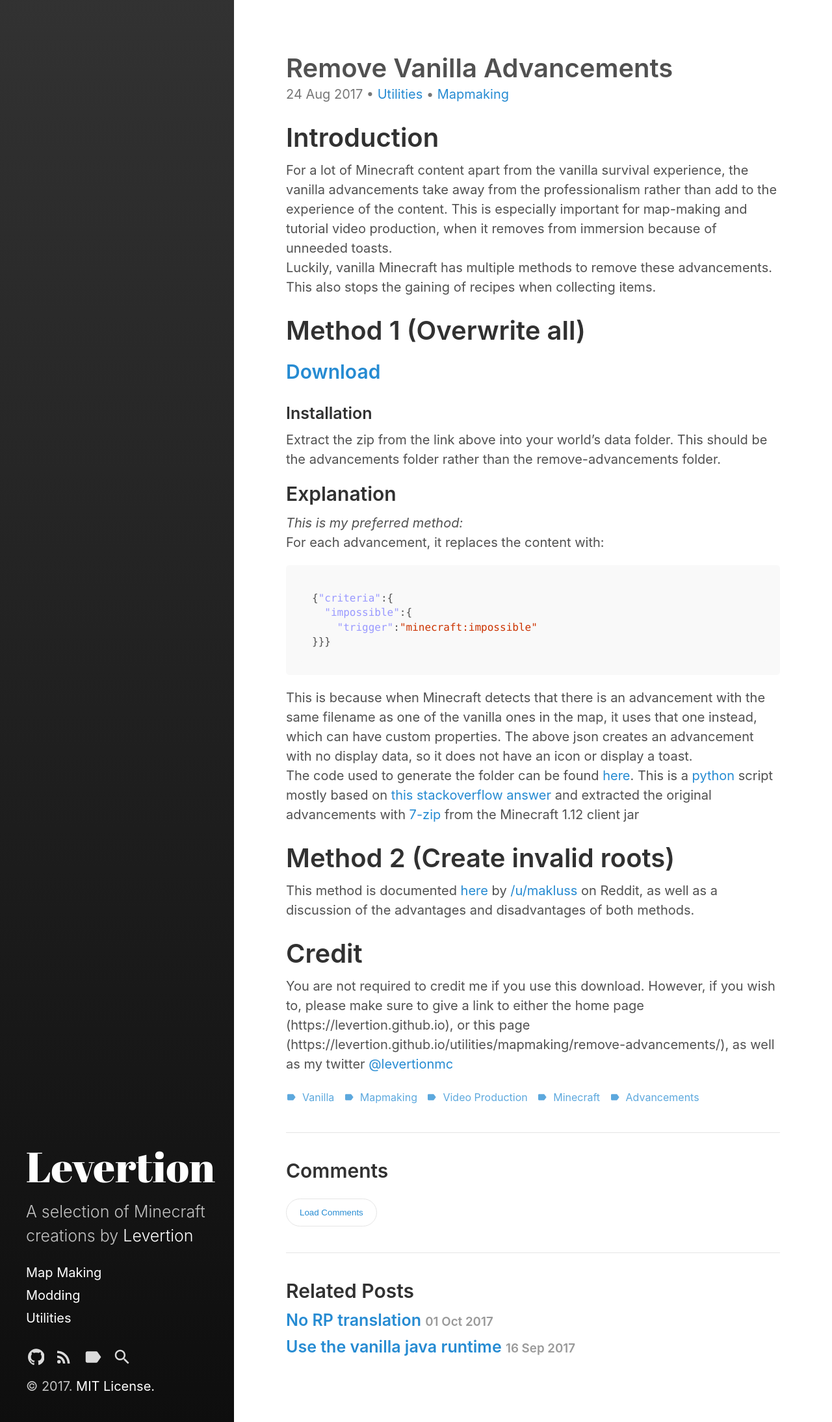
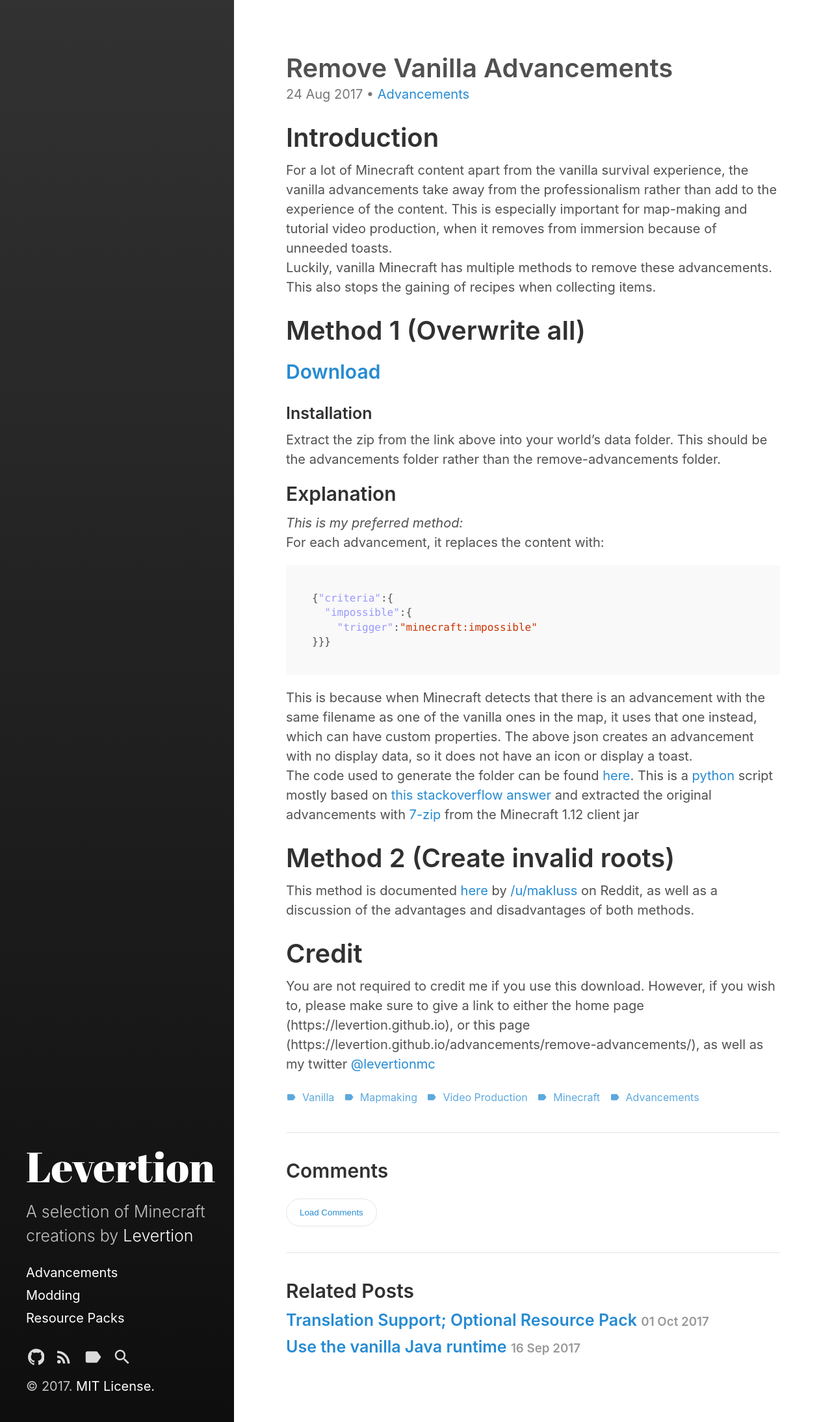
Before and after one commit to Levertion/levertion.github.io, a Jekyll site: the page built from _posts/MapMaking/2017-8-24-remove_advancements.md, in a window 1280 px wide. Shown: the whole page at 65% size. Built offline with Jekyll 4.4.1, drawn with Linux system fonts in a browser that asks for light colours; our own code applies the rules of GitHub Pages for plain Markdown files.

Commit message:
Change the categories and make more informative titles

```diff
--- a/_posts/MapMaking/2017-10-1-support_translation.md
+++ b/_posts/MapMaking/2017-10-1-support_translation.md
@@ -1,7 +1,7 @@
 ---
-title: No RP translation
+title: Translation Support; Optional Resource Pack
 categories:
-  - Mapmaking
+  - Resource Packs
 excerpt: "How to support translations, without requiring a resource pack (mostly)"
 tags:
   - Vanilla
--- a/_posts/MapMaking/2017-8-24-remove_advancements.md
+++ b/_posts/MapMaking/2017-8-24-remove_advancements.md
@@ -1,9 +1,8 @@
 ---
 title: Remove Vanilla Advancements
-excerpt: "Two methods of removing vanilla advancements, and how this works"
+excerpt: "Two methods of removing vanilla Advancements, and how this works"
 categories:
-  - Utilities
-  - Mapmaking
+  - Advancements
 tags:
   - Vanilla
   - Mapmaking
```
Also changed, not shown: _posts/Modding/2017-9-16-builtin_java.md (+2 -2 lines), category/Advancements.md (added, +7 -0 lines), category/Mapmaking.md (deleted, +0 -7 lines), category/Resource Packs.md (added, +7 -0 lines), category/utilities.md (deleted, +0 -7 lines).
